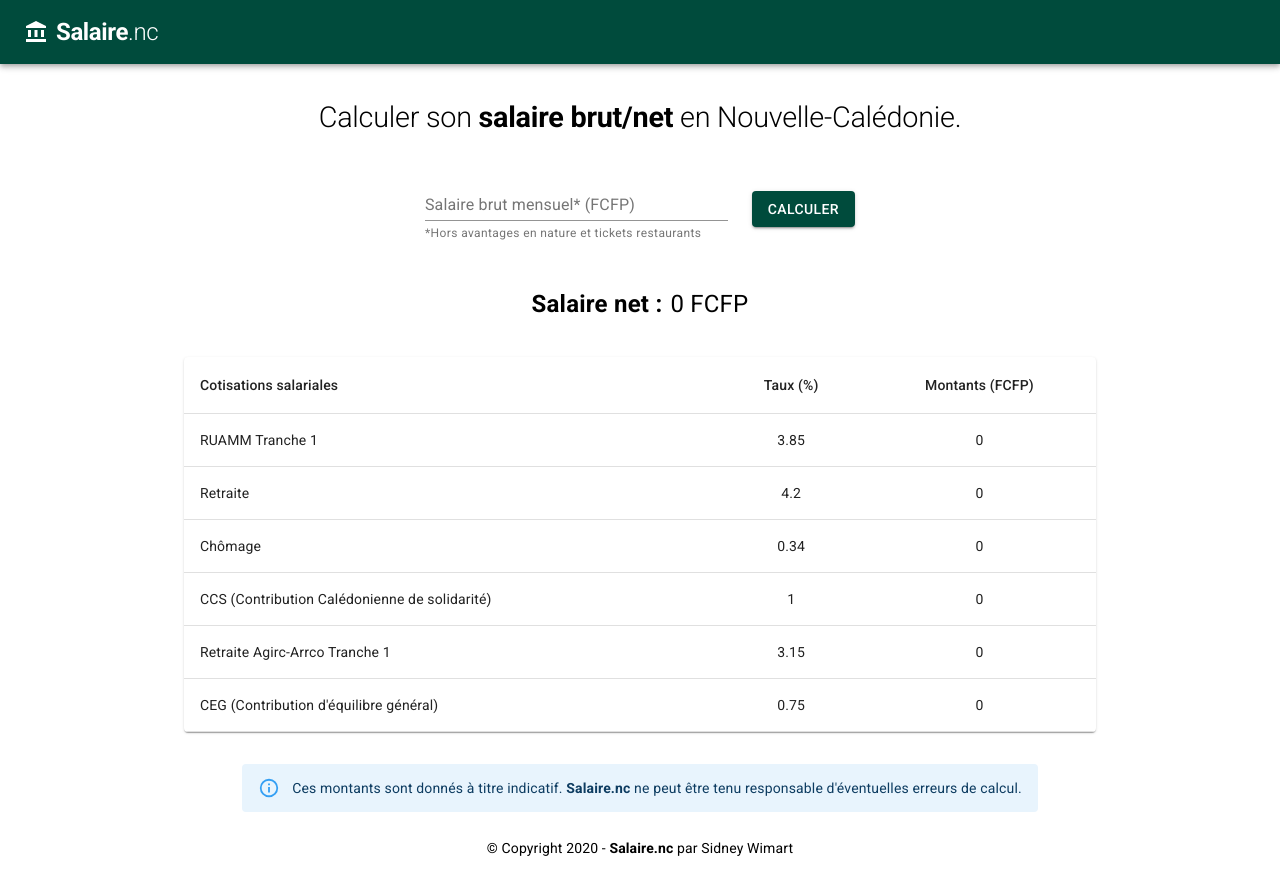
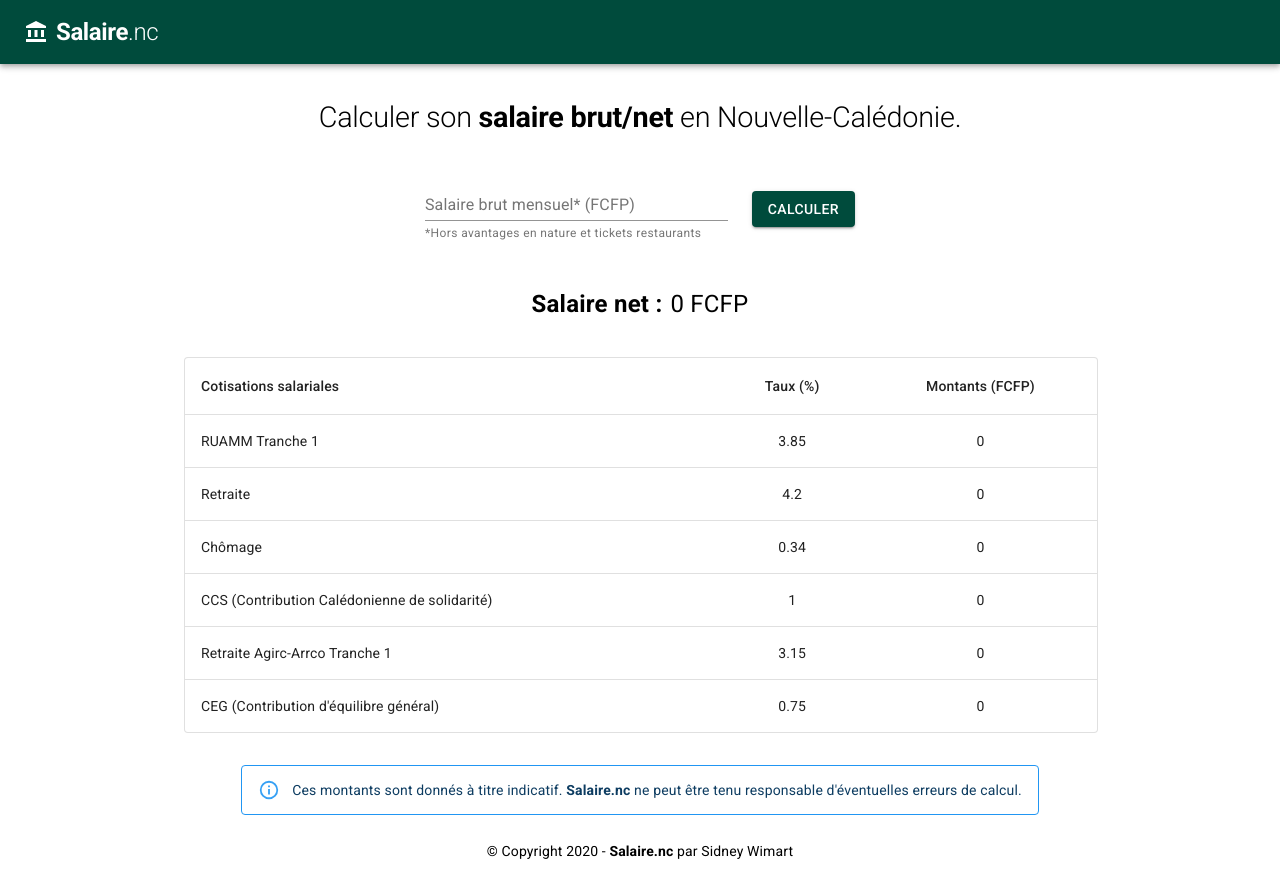
Before and after one commit to sidneywm/salaire.nc, a React (Create React App) app: page / in a window 1280 px wide. Built offline with nearby package versions, Linux system fonts and the light colour scheme.

Commit message:
update table outline

```diff
--- a/src/App.js
+++ b/src/App.js
@@ -3,7 +3,6 @@ import './App.css';
 
 import Container from '@material-ui/core/Container';
 import { createMuiTheme, ThemeProvider } from '@material-ui/core/styles';
-import green from '@material-ui/core/colors/green';
 
 import Topbar from './components/Topbar/Topbar';
 import Header from './components/Header/Header';
--- a/src/components/Calculator/Calculator.js
+++ b/src/components/Calculator/Calculator.js
@@ -178,7 +178,7 @@ const Calculator = () => {
         <TableSummary values={values}></TableSummary>
       </Grid>
       <Grid item xs={12}>
-        <Alert severity="info" className={classes.alert}>
+        <Alert severity="info" variant="outlined" className={classes.alert}>
           Ces montants sont donnés à titre indicatif. <b>Salaire.nc</b> ne peut
           être tenu responsable d'éventuelles erreurs de calcul.
         </Alert>
--- a/src/components/Calculator/TableSummary.js
+++ b/src/components/Calculator/TableSummary.js
@@ -15,6 +15,11 @@ import Paper from '@material-ui/core/Paper';
 const useStyles = makeStyles({
   table: {
     width: '100%',
+  },
+  row: {
+    '& > tr:last-child > .MuiTableCell-root': {
+      borderBottom: 'none',
+    },
   },
 });
 
@@ -59,7 +64,7 @@ const TableSummary = (props) => {
   ];
 
   return (
-    <TableContainer component={Paper}>
+    <TableContainer component={Paper} variant="outlined">
       <Table className={classes.table} aria-label="cotisations-salariales">
         <TableHead>
           <TableRow>
@@ -68,7 +73,7 @@ const TableSummary = (props) => {
             <TableCell align="center">Montants (FCFP)</TableCell>
           </TableRow>
         </TableHead>
-        <TableBody>
+        <TableBody className={classes.row}>
           {rows.map((row) => (
             <TableRow key={row.nom}>
               <TableCell component="th" scope="row">
```
